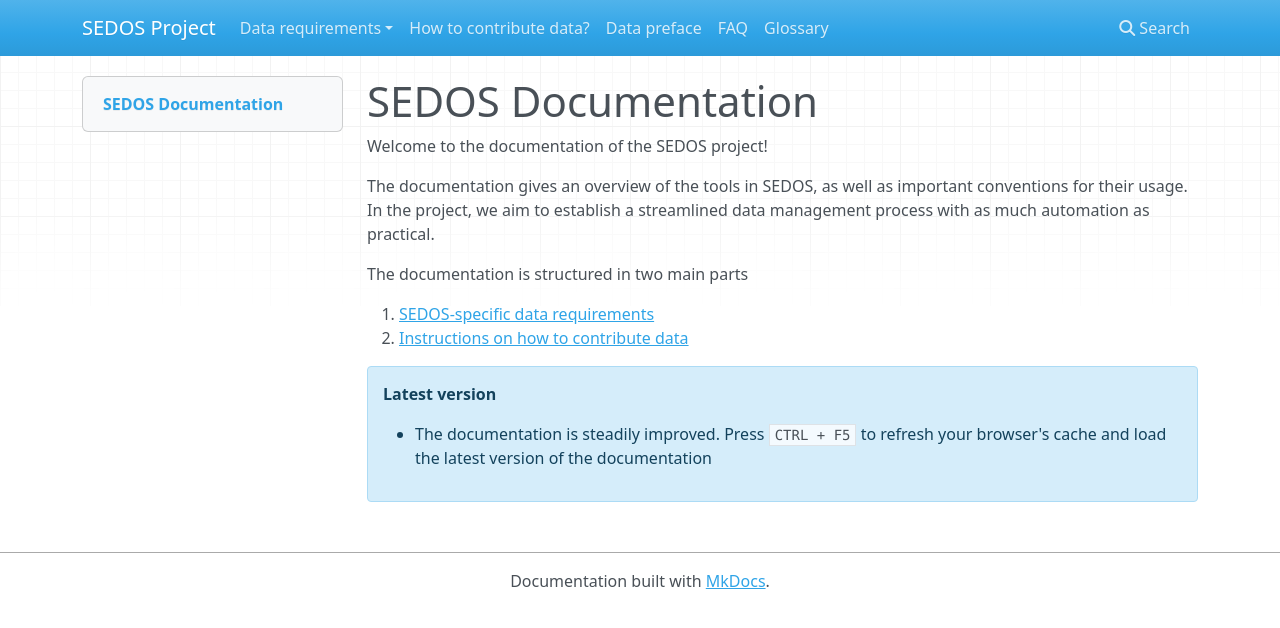
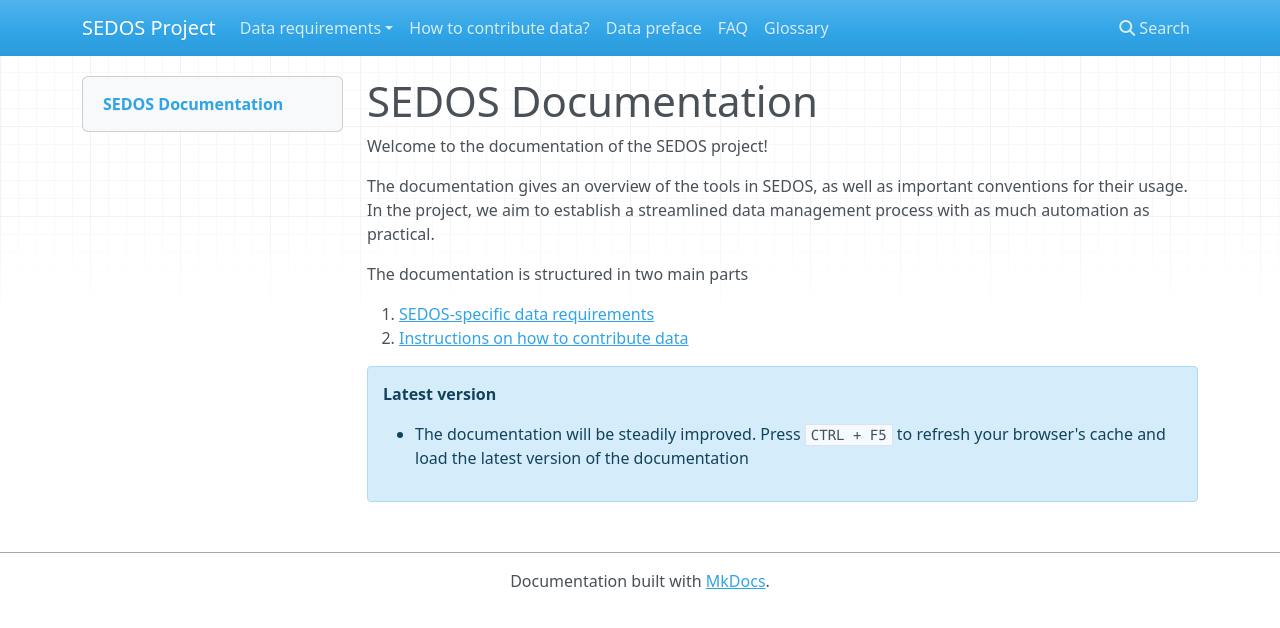
Before and after one commit to sedos-project/organization, an MkDocs documentation site: the page built from docs/index.md, in a window 1280 px wide. Shown: the top 628 px of the page. Built offline with MkDocs 1.6.1, drawn with Linux system fonts in a browser that asks for light colours; nearby versions of some CDN libraries.

Commit message:
Update landing page

```diff
--- a/docs/index.md
+++ b/docs/index.md
@@ -13,5 +13,5 @@ The documentation is structured in two main parts
 
 !!! Note "Latest version"
 
-    * The documentation is steadily improved. Press `CTRL + F5` to refresh your browser's cache and load the
+    * The documentation will be steadily improved. Press `CTRL + F5` to refresh your browser's cache and load the
     latest version of the documentation
```
